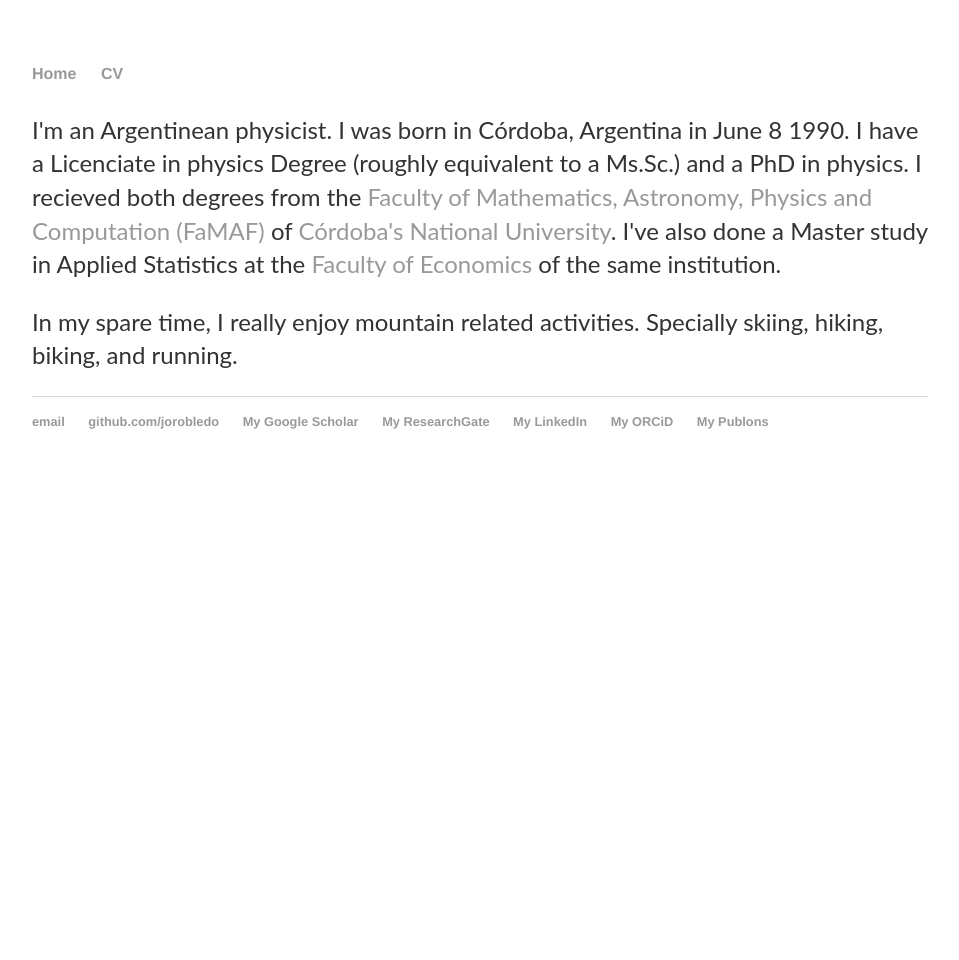
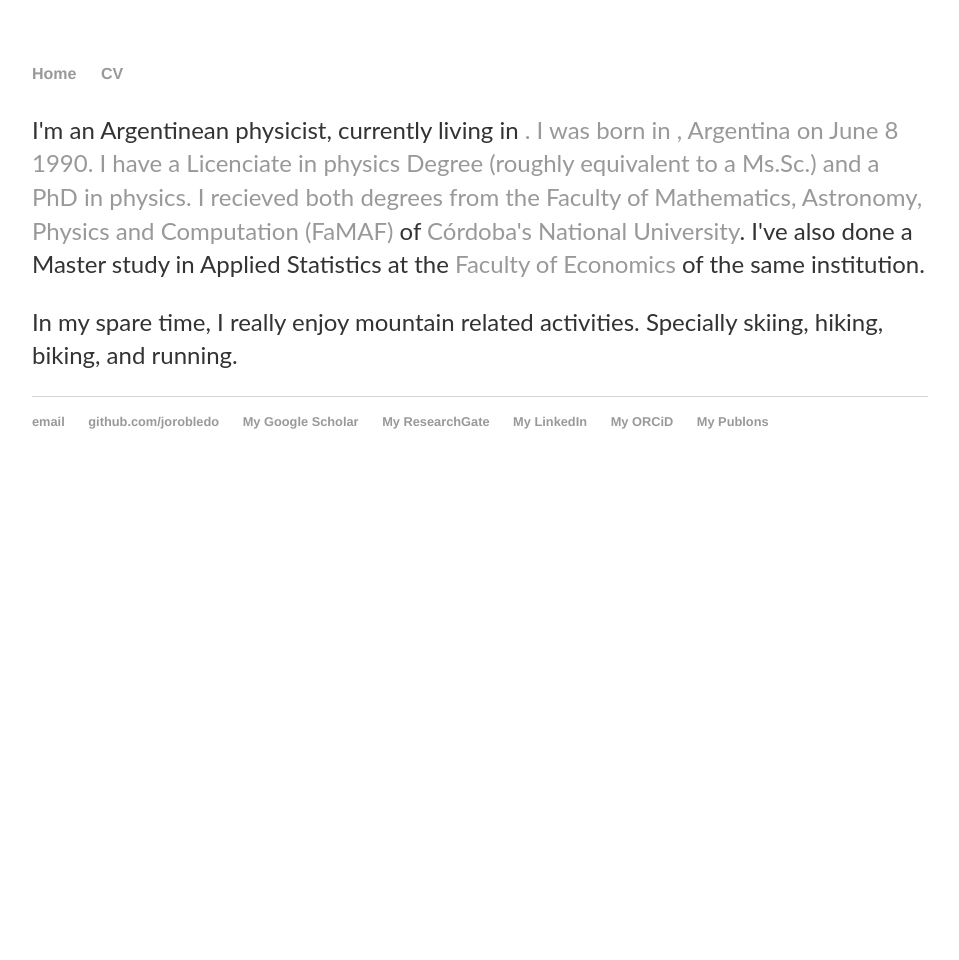
Before and after one commit to jorobledo/jorobledo.github.io, a Jekyll site: the page built from about/index.html, in a window 1280 px wide. Shown: the whole page, without its empty margins (160-1119 px from the left). Built offline with Jekyll 4.4.1, drawn with Linux system fonts in a browser that asks for light colours.

Commit message:
Update index.html

```diff
--- a/about/index.html
+++ b/about/index.html
@@ -4,7 +4,8 @@
 ---
 
 <div>
-  <p> I'm an Argentinean physicist. I was born in Córdoba, Argentina in June 8 1990. I have a Licenciate in physics Degree (roughly equivalent to a Ms.Sc.)
+  <p> I'm an Argentinean physicist, currently living in <a ref="https://en.wikipedia.org/wiki/Bariloche" Bariloche</a>. I was born in
+    <a ref="https://en.wikipedia.org/wiki/C%C3%B3rdoba,_Argentina" Córdoba</a>, Argentina on June 8 1990. I have a Licenciate in physics Degree (roughly equivalent to a Ms.Sc.)
   and a PhD in physics. I recieved both degrees from the <a href="https://www.famaf.unc.edu.ar/">Faculty of Mathematics, Astronomy, Physics and Computation (FaMAF)</a>
   of <a href="https://www.unc.edu.ar/">Córdoba's National University</a>. I've also done a Master study in Applied Statistics at the
     <a href="https://www.eco.unc.edu.ar/">Faculty of Economics</a> of the same institution.
```
